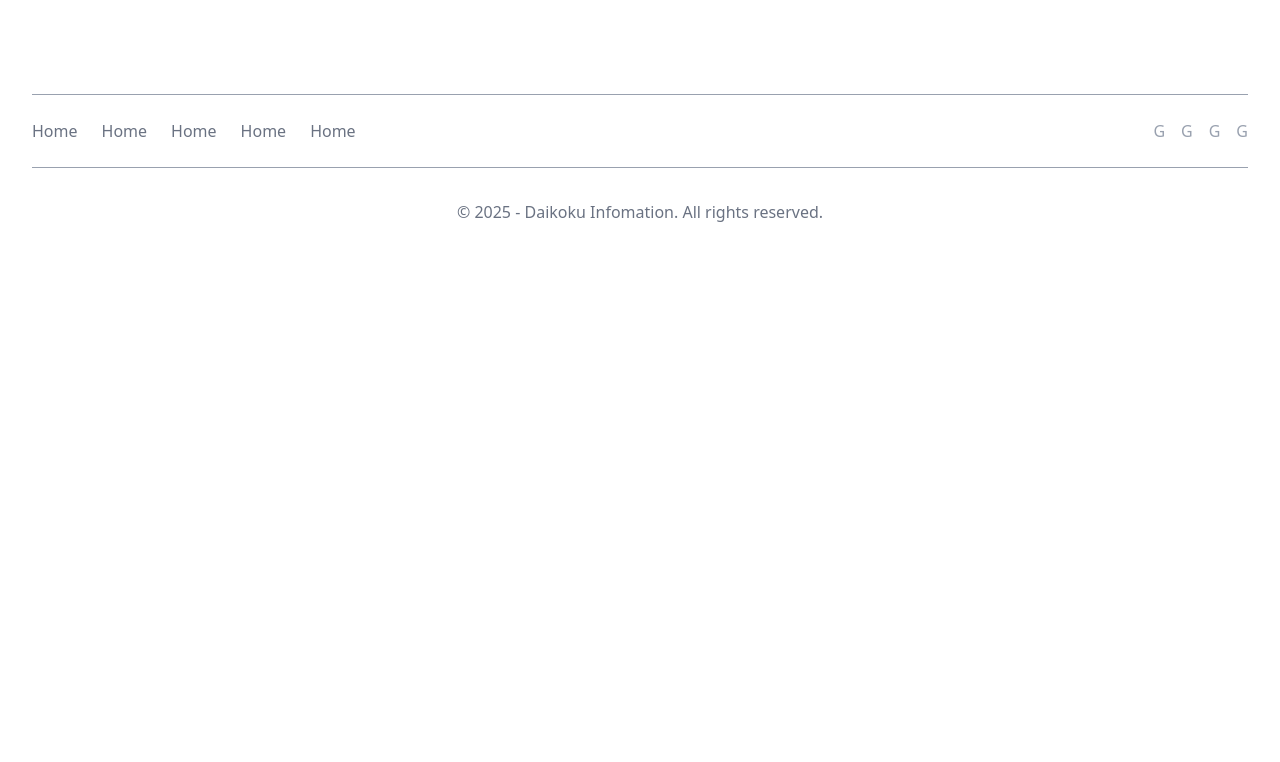
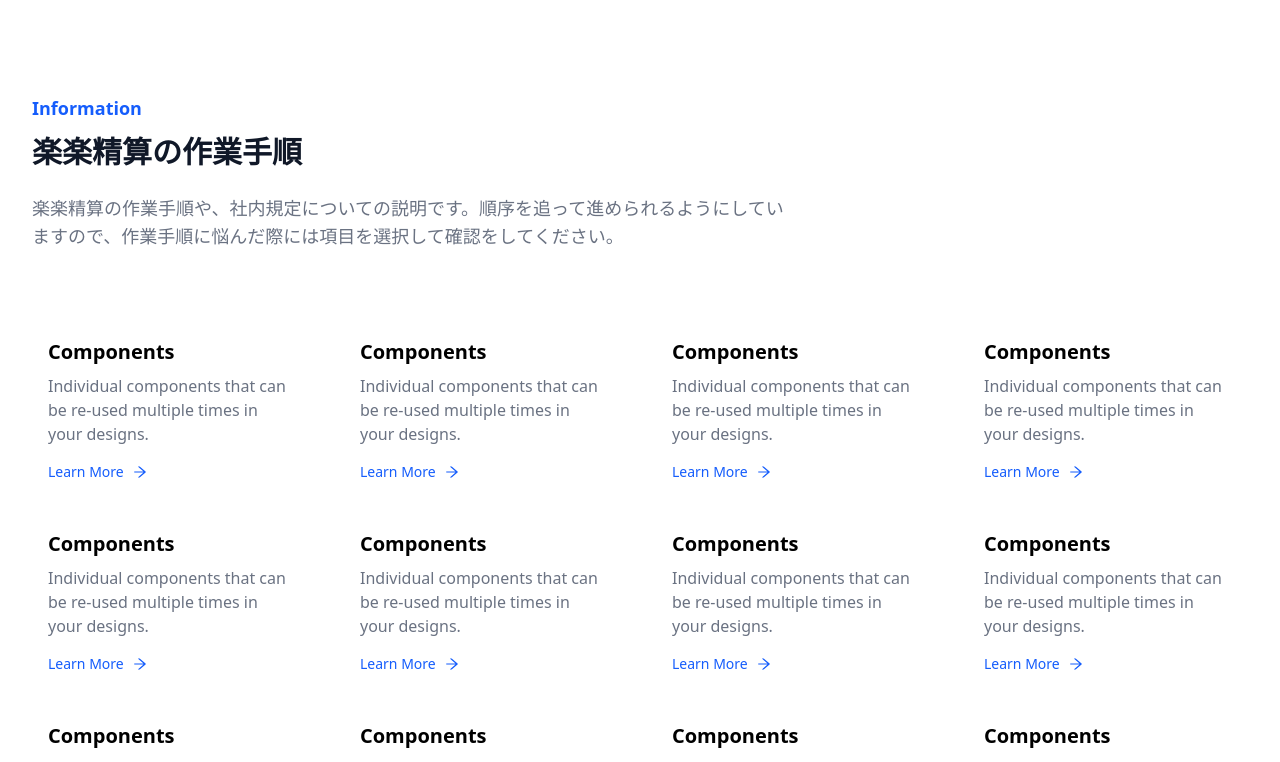
Before and after one commit to knm22mukk/daikoku-info, a Next.js app: page / in a window 1280 px wide. Shown: the part 1331-2093 px from the top of the page. Before the commit the page ends 1587 px from the top, so only its background shows below. Built offline with nearby package versions, Linux system fonts and the light colour scheme.

Commit message:
リンク一覧を仮作成しました。

```diff
--- a/src/app/page.tsx
+++ b/src/app/page.tsx
@@ -1,5 +1,6 @@
 import { Button, IconButton } from '@/components/Button';
 import Card from '@/components/Card';
+import PageLinks from '@/components/PageLinks';
 import SectionHeader from '@/components/SectionHeader';
 
 export default function Home() {
@@ -16,6 +17,10 @@
       <div className='mx-auto max-w-screen-2xl'>
         <Card />
       </div>
+      <SectionHeader />
+      <div className='mx-auto max-w-screen-2xl'>
+        <PageLinks />
+      </div>
     </main>
   );
 }
--- /dev/null
+++ b/src/components/PageLinks.tsx
@@ -0,0 +1,38 @@
+import Link from 'next/link';
+import { AiOutlineArrowRight } from 'react-icons/ai';
+
+const LinkItem = () => {
+  return (
+    <div className='flex flex-col px-8 py-6'>
+      <h2 className='title-font mb-2 font-bold text-lg sm:text-xl'>
+        Components
+      </h2>
+      <p className='mb-4 flex-1 text-base text-gray-500'>
+        Individual components that can be re-used multiple times in your
+        designs.
+      </p>
+      <Link
+        className='inline-flex items-center space-x-2 text-blue-600 text-sm'
+        href='/components'
+      >
+        <span>Learn More</span>
+        <AiOutlineArrowRight className='h-4 w-4' />
+      </Link>
+    </div>
+  );
+};
+
+export default function PageLinks() {
+  return (
+    <section className='p-4'>
+      <div className='grid gap-4lg:grid-cols-2 justify-center xl:grid-cols-4'>
+        {Array(12)
+          .fill(0)
+          .map((_, index) => (
+            // biome-ignore lint/suspicious/noArrayIndexKey: <explanation>
+            <LinkItem key={index} />
+          ))}
+      </div>
+    </section>
+  );
+}
```
